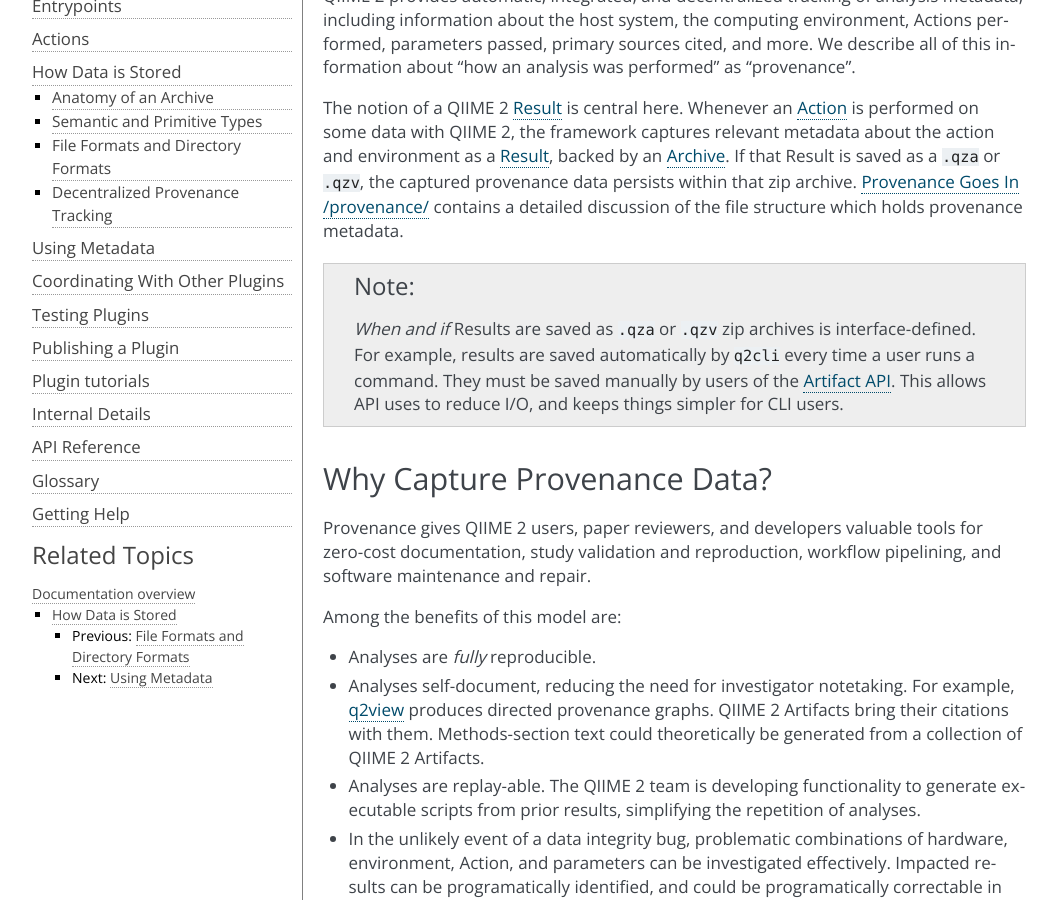
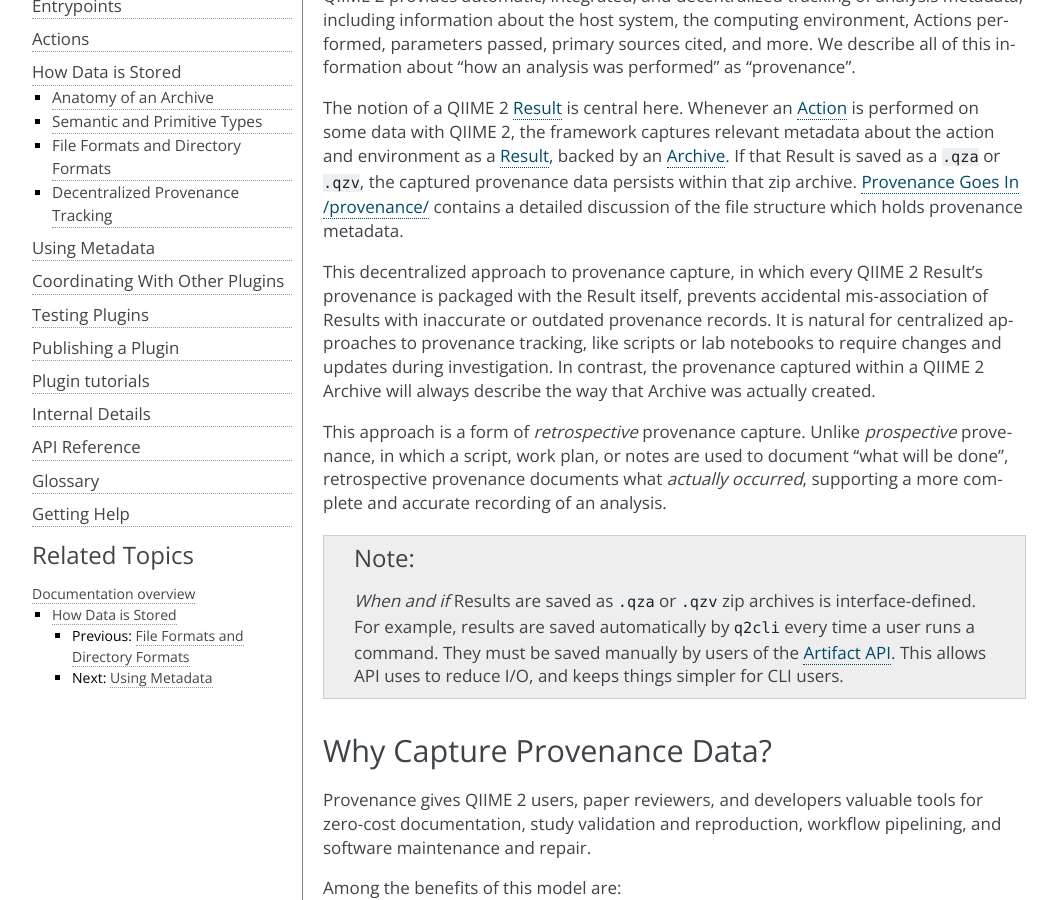
Before and after one commit to qiime2/dev-docs, a Sphinx documentation site: the page built from source/storing-data/provenance.rst, in a window 1280 px wide and 900 px high, scrolled down 323 px. Shown: the whole window, without its empty margins (106-1163 px from the left). Built offline with Sphinx 7.4.7, drawn with Linux system fonts in a browser that asks for light colours.

Commit message:
Adds pro/retrospective, decentralized

```diff
--- a/source/storing-data/provenance.rst
+++ b/source/storing-data/provenance.rst
@@ -16,6 +16,20 @@ backed by an :term:`Archive`. If that Result is saved as a ``.qza`` or ``.qzv``,
 the captured provenance data persists within that zip archive.
 :ref:`provenance-structure` contains a detailed discussion of the
 file structure which holds provenance metadata.
+
+This decentralized approach to provenance capture,
+in which every QIIME 2 Result's provenance is packaged with the Result itself,
+prevents accidental mis-association of Results with inaccurate or outdated provenance records.
+It is natural for centralized approaches to provenance tracking,
+like scripts or lab notebooks to require changes and updates during investigation.
+In contrast, the provenance captured within a QIIME 2 Archive will always describe
+the way that Archive was actually created.
+
+This approach is a form of *retrospective* provenance capture.
+Unlike *prospective* provenance,
+in which a script, work plan, or notes are used to document "what will be done",
+retrospective provenance documents what *actually occurred*,
+supporting a more complete and accurate recording of an analysis.
 
 .. note::
    *When and if* Results are saved as ``.qza`` or ``.qzv`` zip archives is interface-defined.
```
